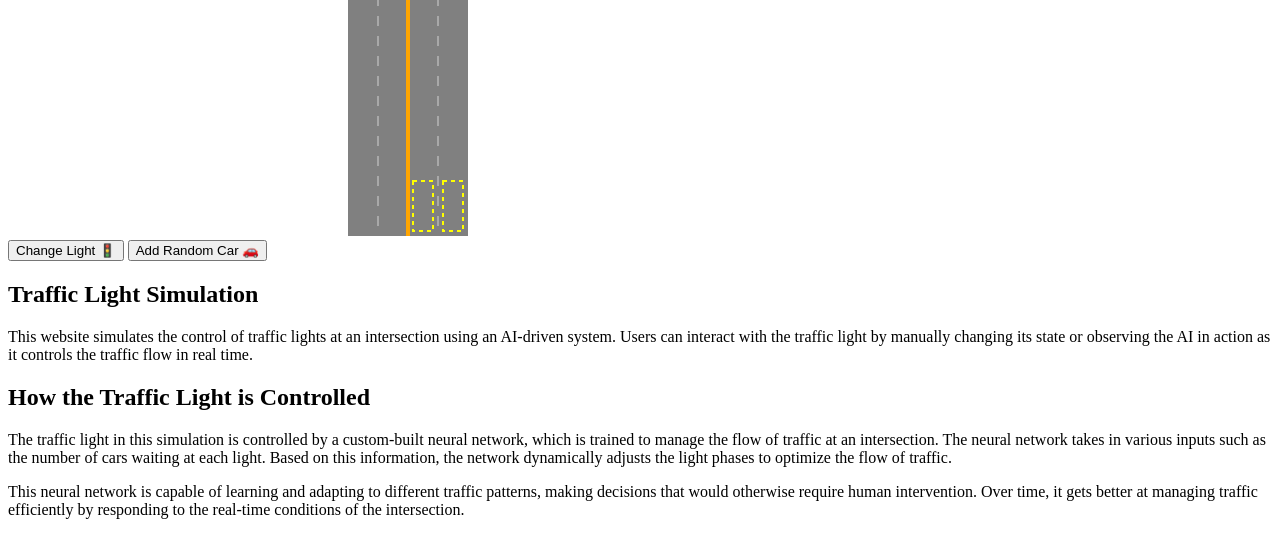
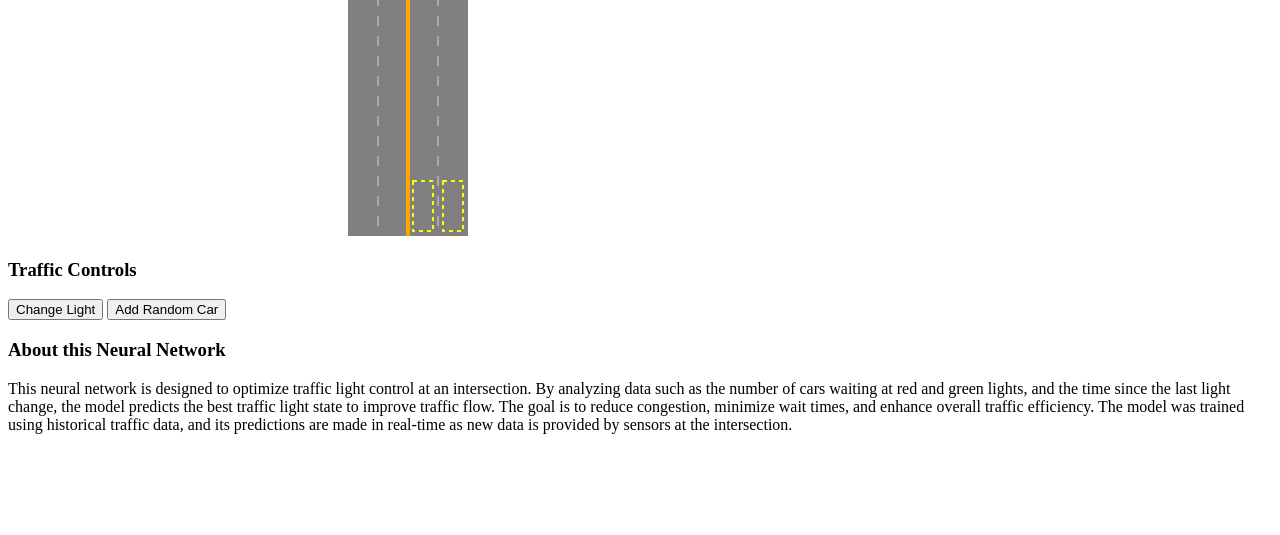
Before and after one commit to JBratvold/TrafficController, a Flask app: page / in a window 1280 px wide. Shown: the part 572-1107 px from the top of the page. After the commit the page ends 1006 px from the top, so only its background shows below. Run offline with Flask 3, Linux system fonts and the light colour scheme.

Commit message:
Create and move js/css to appropriate files, update code

```diff
--- a/templates/index.html
+++ b/templates/index.html
@@ -3,43 +3,42 @@
 <head>
   <meta charset="UTF-8" />
   <meta name="viewport" content="width=device-width, initial-scale=1.0" />
+  <link rel="stylesheet" href="static/css/splash.css">
   <title>Traffic Light Simulation</title>
+  <style>
 
+
+
+
+  </style>
 </head>
 <body>
+    <!-- Splash screen -->
+    <div id="loading-splash" class="loading-splash">
+        <div class="loading-message">
+            <p>Training Traffic_Light AI . . .</p>
+        </div>
+    </div>
 
     <div class="container">
+        <div class="canvas-wrapper">
             <canvas id="gameCanvas" width="800" height="800"></canvas>
-
-    <!-- Button container placed horizontally beside each other -->
-    <div class="button-container">
-      <button onclick="changeLight()">Change Light 🚦</button>
-      <button onclick="addCar()">Add Random Car 🚗</button>
         </div>
 
-    <!-- Explanation of the neural network control -->
-    <div class="text-container">
-        <h2>Traffic Light Simulation</h2>
+        <div class="controls">
+            <h3>Traffic Controls</h3>
+            <button onclick="changeLight()">Change Light</button>
+            <button onclick="addCar()">Add Random Car</button>
+
+            <h3>About this Neural Network</h3>
             <p>
-        This website simulates the control of traffic lights at an intersection using an AI-driven system.
-        Users can interact with the traffic light by manually changing its state or observing the AI in action as it controls the traffic flow in real time.
-      </p>
-      <h2>How the Traffic Light is Controlled</h2>
-      <p>
-        The traffic light in this simulation is controlled by a custom-built neural network, which is trained to manage the flow of traffic at an intersection.
-        The neural network takes in various inputs such as the number of cars waiting at each light.
-        Based on this information, the network dynamically adjusts the light phases to optimize the flow of traffic.
-      </p>
-      <p>
-        This neural network is capable of learning and adapting to different traffic patterns, making decisions that would otherwise require human intervention.
-        Over time, it gets better at managing traffic efficiently by responding to the real-time conditions of the intersection.
+                This neural network is designed to optimize traffic light control at an intersection. By analyzing data such as the number of cars waiting at red and green lights, and the time since the last light change, the model predicts the best traffic light state to improve traffic flow. The goal is to reduce congestion, minimize wait times, and enhance overall traffic efficiency.
+                The model was trained using historical traffic data, and its predictions are made in real-time as new data is provided by sensors at the intersection.
             </p>
         </div>
     </div>
 
-
-  <!-- External JavaScript -->
-  <script src="/static/trafficController.js"></script>
-
+    <script src="/static/js/trafficController.js"></script>
+    <script src="/static/js/splash.js"></script>
 </body>
 </html>
```
Also changed, not shown: static/css/splash.css (renamed from static/splash.css), static/js/splash.js (renamed from static/splash.js), static/js/trafficController.js (renamed from static/trafficController.js). Lines whose indentation alone changed are shown as unchanged.
